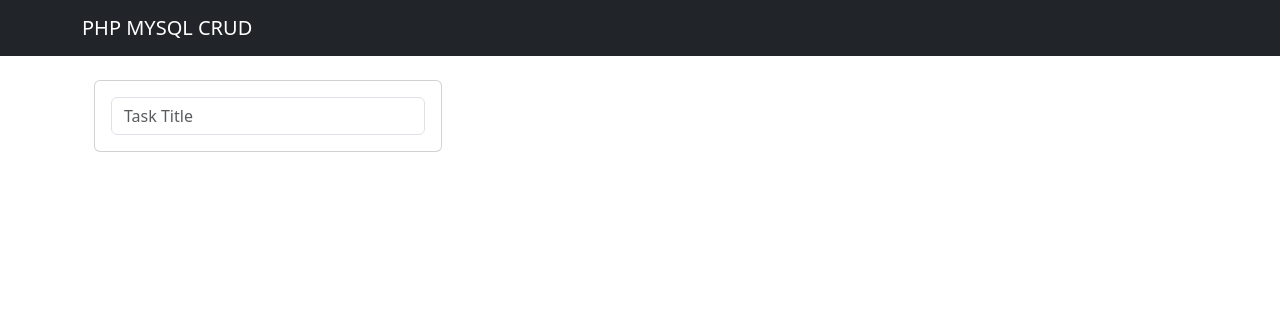
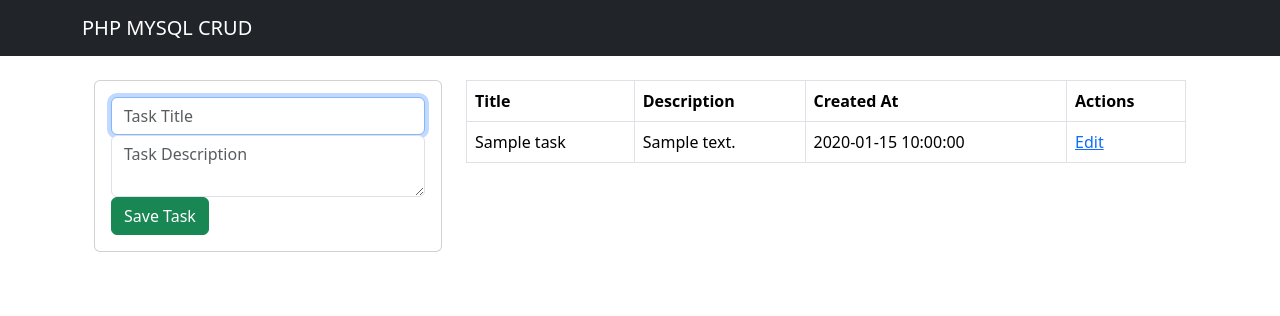
Before and after one commit to ariannagiannoccaro/CRUD_php_MYSQL, a PHP site: page / in a window 1280 px wide. Shown: the top 316 px of the page. Run offline with PHP 8.4, Linux system fonts and the light colour scheme; tables that the repository leaves empty or names only in its code hold one stand-in row (values such as "Sample post").

Commit message:
Avance del día 12/06/2024

```diff
--- a/index.php
+++ b/index.php
@@ -8,19 +8,66 @@
 
         <div class="col-md-4">
 
+            <?php if(isset($_SESSION['message'])){?>
+                <div class="alert alert-<?=$_SESSION['message_type']?> alert-dismissible fade show" role="alert">
+                <?= $_SESSION['message']?>
+                <button type="button" class="btn-close" data-bs-dismiss="alert" aria-label="Close">
+                    <span aria-hidden="true">&times;</span>
+                </button>
+                </div>
+            <?php session_unset();} ?>
+
             <div class="card card-body">
-                <form action="">
+                <form action="save_task.php" method="POST">
                     <div class="form-group">
                         <input type="text" name= "title" class="form-control"
-                        placeholder="Task Title">
+                        placeholder="Task Title" autofocus>
                     </div>
+                    <div class="form-group">
+                        <textarea name="description" rows="2" class="form-control"
+                        placeholder="Task Description"></textarea>
+                    </div>
+                    <input type="submit" class="btn btn-success btn-block"
+                    name="save_task" value="Save Task">
                 </form>
 
             </div>
 
         </div>
 
-        <div class="col-md-4">
+        <div class="col-md-8">
+            <table class="table table-bordered">
+                <thead>
+                    <tr>
+                        <th>Title</th>
+                        <th>Description</th>
+                        <th>Created At</th>
+                        <th>Actions</th>
+                    </tr>
+                </thead>
+                <tbody>
+                    <?php
+                    $query = "SELECT * FROM task";
+                    $result_task = mysqli_query($conn, $query);
+
+                    while($row = mysqli_fetch_array($result_task)){ ?>
+                        <tr>
+                            <td><?php echo $row['title']?></td>
+                            <td><?php echo $row['description']?></td>
+                            <td><?php echo $row['created_at']?></td>
+                            <td>
+                                <a href="edit.php?id=<?php echo $row['id']?>">
+                                    Edit
+                                </a>
+
+                            </td>
+                        </tr>
+
+                    <?php } ?>
+
+                </tbody>
+
+            </table>
 
         </div>
     </div>
```
